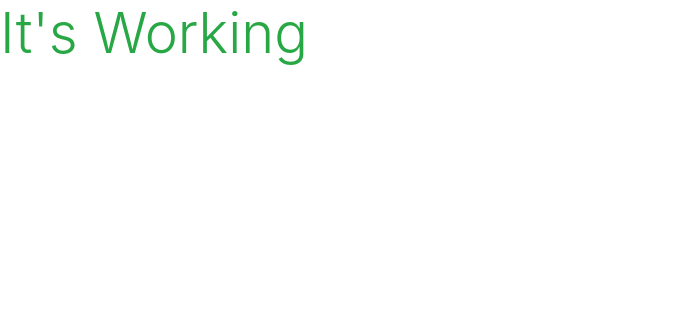
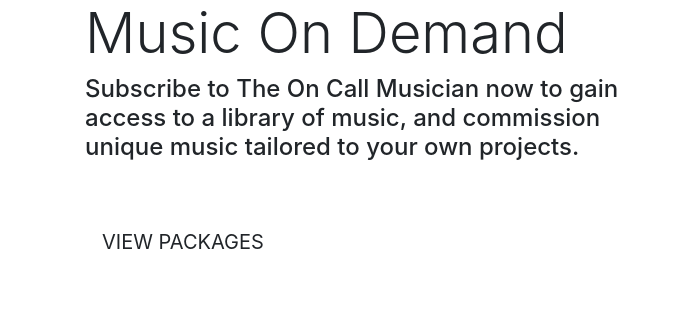
Before and after one commit to Code-Institute-Submissions/Hunnser86-On-call-musician_AprResub, a Django app: page / in a window 1280 px wide. Shown: the top 321 px of the page, without its empty margins (0-675 px from the left). Run offline with Django 3.2, Linux system fonts and the light colour scheme.

Commit message:
Added headings and CTA to homepage

```diff
--- a/home/templates/home/index.html
+++ b/home/templates/home/index.html
@@ -1,6 +1,35 @@
 {% extends "base.html" %}
 {% load static %}
 
+{% block page_header %}
+<div class="header-container">
+    <div class="row">
+        <div class="col">
+
+        </div>
+    </div>
+</div>
+{% endblock %}
+
 {% block content %}
-<h1 class="display-4 text-success" >It's Working</h1>
+
+<div class="container h-100">
+    <div class="row h-100">
+        <div class="col-7 col-md-6 my-auto">
+            <h1 class="display-4 ">
+                Music On Demand
+            </h1>
+            <h4>
+                Subscribe to The On Call Musician now to gain access
+                to a library of music, and commission unique music
+                tailored to your own projects.
+            </h4>
+            <div class="my-5">
+                <a href="" class="view-packages-button btn btn-lg rounded-0 text-uppercase py-3">View Packages</a>
+            </div>
+        </div>
+    </div>
+</div>
+
+
 {% endblock %}
```
Also changed, not shown: media/hannah-troupe-wL_w5t_OKtI-unsplash.jpg (added).
